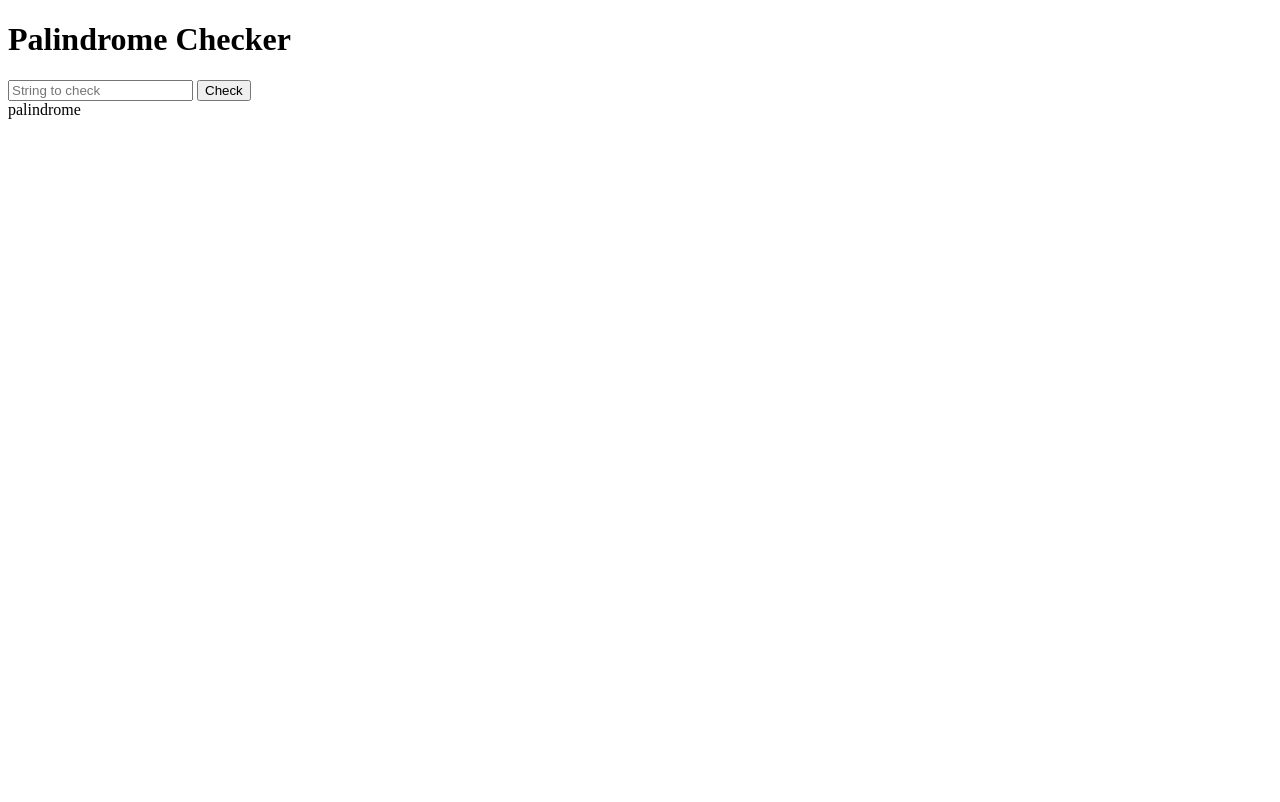
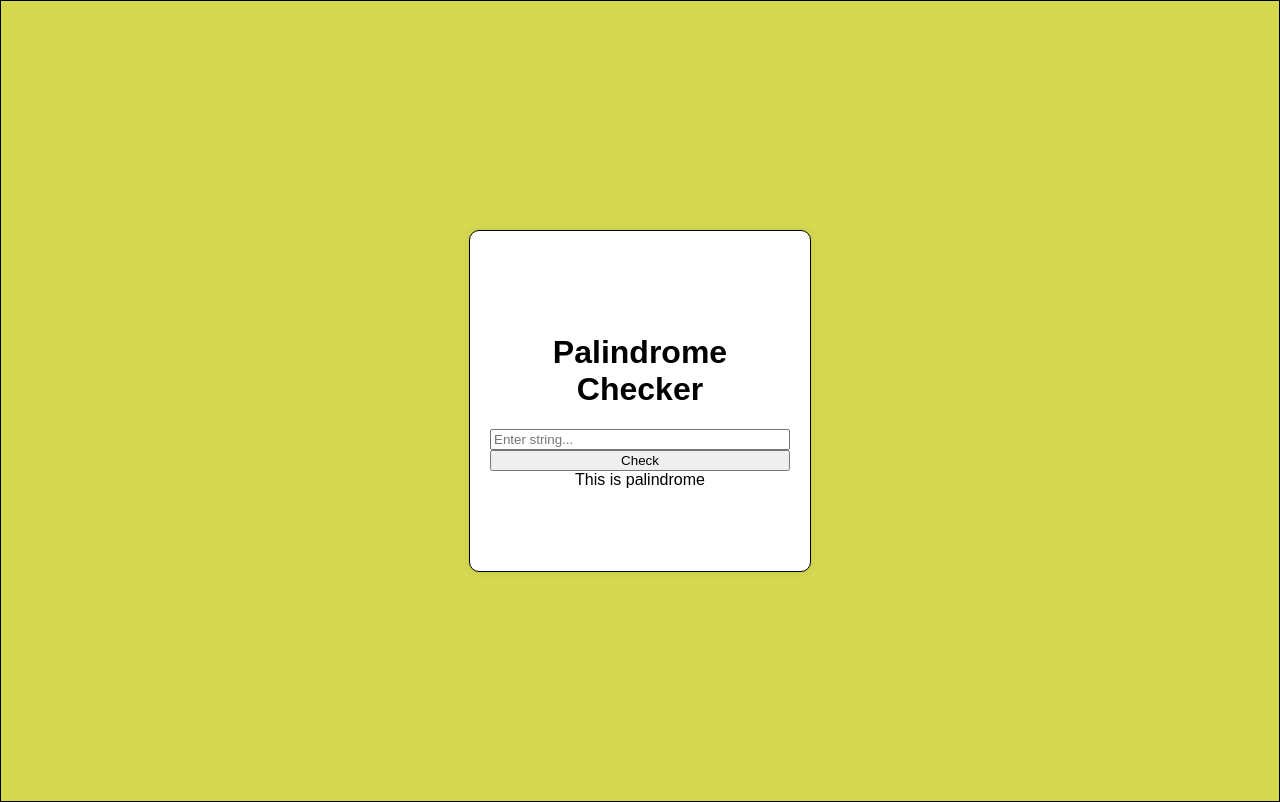
Before and after one commit to swatiautomation/Mini-JS-Projects, a plain HTML site: page mini_projects/Palindrom/main.html in a window 1280 px wide. Both pictures are taken after a click on the button "Check". Drawn offline with Linux system fonts and the light colour scheme.

Commit message:
palindrom project updated

```diff
--- a/mini_projects/Palindrom/index.js
+++ b/mini_projects/Palindrom/index.js
@@ -2,24 +2,19 @@ const inputText = document.querySelector('#inputText');
 const checkButton = document.querySelector('#checkButton');
 const msg = document.querySelector('#msg');
 
-// function isPalindrome(text) {
-//   //const cleanedText = text.replace(/[^A-Za-z0-9]/g, '').toLowerCase();
-//   const reversedText = cleanedText.split('').reverse().join('');
-//   return cleanedText === reversedText;
-// }
+const reverseString = (str) => {
+  const cleanedText = str.replace(/\d/g, '').toLowerCase();
+  const reversedText = cleanedText.split('').reverse().join('');
+
+  cleanedText === reversedText
+    ? (msg.innerHTML = 'This is palindrome')
+    : (msg.innerHTML = 'This is NOT palindrome');
+  inputText.value = '';
+};
 
 checkButton.addEventListener('click', () => reverseString(inputText.value));
-
-function reverseString(str) {
-  const cleanText = str.toLowerCase();
-  let result = '';
-  for (const s of cleanText) {
-    result = s + result;
+inputText.addEventListener('keypress', (event) => {
+  if (event.key === 'Enter') {
+    reverseString(inputText.value);
   }
-  if (result === cleanText) {
-    msg.innerHTML = 'palindrome';
-  } else {
-    msg.innerHTML = 'not palindrome';
-  }
-  inputText.value = '';
-}
+});
--- a/mini_projects/Palindrom/main.html
+++ b/mini_projects/Palindrom/main.html
@@ -1,16 +1,19 @@
-<!DOCTYPE html>
+<!doctype html>
 <html lang="en">
   <head>
     <meta charset="UTF-8" />
     <meta name="viewport" content="width=device-width, initial-scale=1.0" />
     <title>Palindrom</title>
+    <link rel="stylesheet" href="styles.css" />
   </head>
   <body>
-    <h1>Palindrome Checker</h1>
+    <div class="container">
+      <h1>Palindrome Checker</h1>
+      <input type="text" id="inputText" placeholder="Enter string..." />
+      <button id="checkButton">Check</button>
+      <div id="msg"></div>
+    </div>
 
-    <input type="text" id="inputText" placeholder="String to check" />
-    <button id="checkButton">Check</button>
-    <div id="msg"></div>
     <script src="index.js"></script>
   </body>
 </html>
--- /dev/null
+++ b/mini_projects/Palindrom/styles.css
@@ -0,0 +1,26 @@
+body {
+  font-family: Arial, sans-serif;
+  padding: 0px;
+  margin: 0px;
+  background-color: rgb(214, 217, 80);
+  height: 100vh;
+  border: black solid 1px;
+  display: flex;
+  justify-content: center;
+  text-align: center;
+}
+
+.container {
+  border: black solid 1px;
+  background-color: white;
+  padding: 20px;
+  border-radius: 10px;
+  box-shadow: 0 0 10px rgba(0, 0, 0, 0.1);
+  height: 300px;
+  width: 300px;
+  margin-block: auto;
+  display: flex;
+  flex-direction: column;
+  justify-content: center;
+  text-align: center;
+}
--- a/mini_projects/Pass-The-Message/index.js
+++ b/mini_projects/Pass-The-Message/index.js
@@ -11,9 +11,8 @@ input.addEventListener('keydown', (event) => {
   }
 });
 
-function getMessage() {
+const getMessage = () => {
   const inputText = input.value;
   document.querySelector('#message-output').innerHTML = inputText;
-
   input.value = '';
-}
+};
```
Also changed, not shown: mini_projects/Pass-The-Message/index.html (+5 -8 lines).
